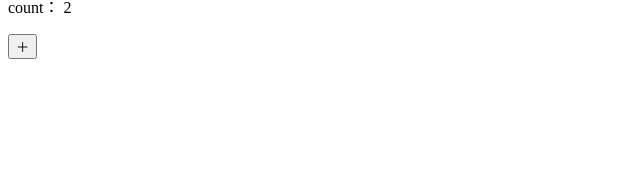
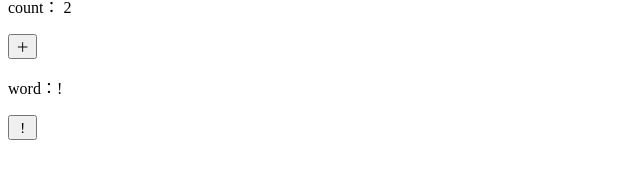
Before and after one commit to Ushinji/react_hooks_sample, a React (Create React App) app: page / in a window 1280 px wide. Shown: the part 205-384 px from the top of the page, without its empty margins (0-640 px from the left). Built offline with nearby package versions, Linux system fonts and the light colour scheme.

Commit message:
Stateを追加

```diff
--- a/src/App.tsx
+++ b/src/App.tsx
@@ -8,7 +8,7 @@ class App extends React.Component {
     return (
       <div>
         <Counter initial={1}/>
-        <HookedCounter initial={2} />
+        <HookedCounter initialCount={2} />
       </div>
     );
   }
--- a/src/components/HookedCounter.tsx
+++ b/src/components/HookedCounter.tsx
@@ -1,14 +1,20 @@
 import * as React from 'react';
 
 interface IProps {
-  initial?: number;
+  initialCount?: number;
+  initialWord?: string;
 }
 
-const HookedCounter:React.FunctionComponent<IProps> = ({ initial = 0 }) => {
-  const [count, setCount] = React.useState(initial);
+const HookedCounter:React.FunctionComponent<IProps> = ({ initialCount = 0, initialWord = '!' }) => {
+  const [count, setCount] = React.useState(initialCount);
+  const [word, setWord] = React.useState(initialWord);
 
   const increment = React.useCallback(() => {
-    setCount(prev => prev + 1)
+    setCount( prev => prev + 1)
+  }, []);
+
+  const handleWordClick = React.useCallback(() => {
+    setWord( prev => `${prev}!`)
   }, []);
 
   return (
@@ -16,6 +22,8 @@ const HookedCounter:React.FunctionComponent<IProps> = ({ initial = 0 }) => {
       <h2>React Hookカウンター</h2>
       <p>count： {count}</p>
       <button onClick={increment}>＋</button>
+      <p>word：{word}</p>
+      <button onClick={handleWordClick}>！</button>
     </div>
 
   )
```
